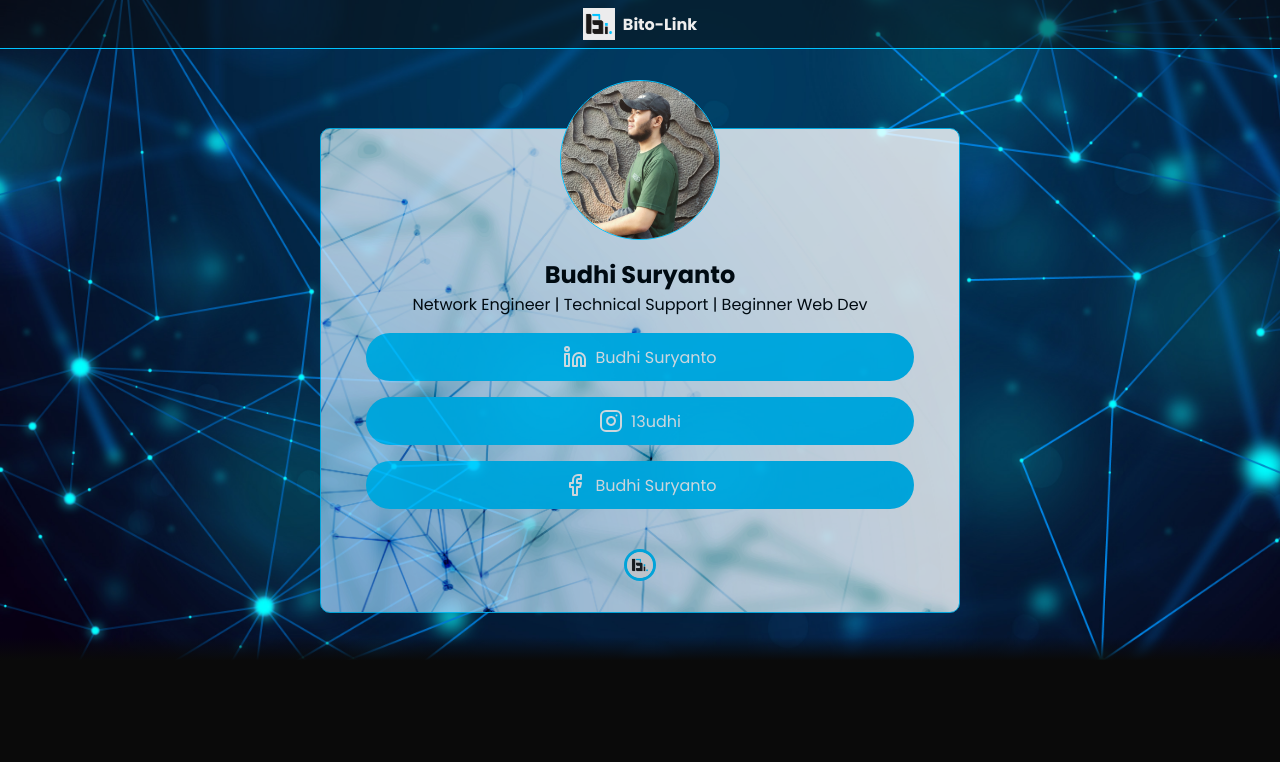
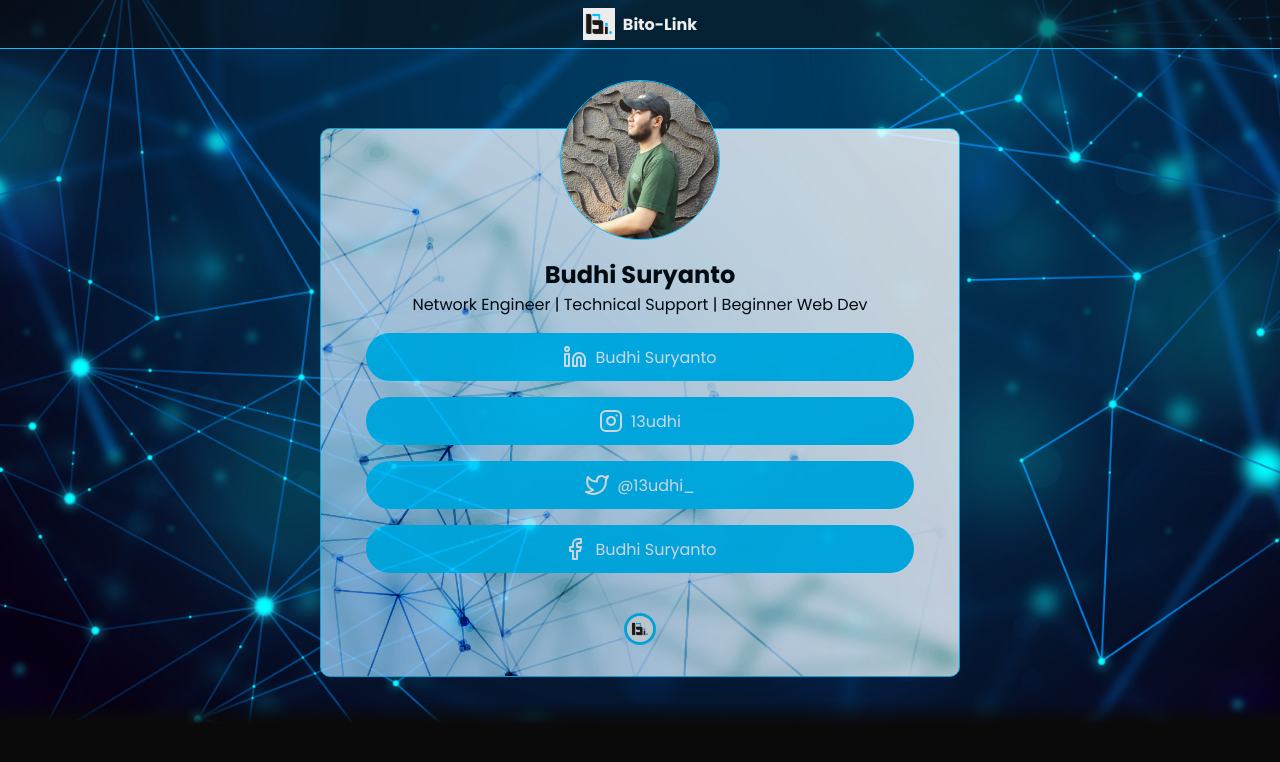
Before and after one commit to 13udhi/weblink-BITO, a plain HTML site: page index.html in a window 1280 px wide. Drawn offline with nearby package versions, Linux system fonts and the light colour scheme.

Commit message:
Update index.html

```diff
--- a/index.html
+++ b/index.html
@@ -41,11 +41,11 @@
                 <a href="https://www.instagram.com/13udhi/" target="_blank"><i class="link" data-feather="instagram"></i><p>13udhi</p></a>
             </div>
             <div class="content-link-socials">
+                <a href="https://twitter.com/13udhi_" target="_blank"><i class="link" data-feather="twitter"></i><p>@13udhi_</p></a>
+            </div>
+            <div class="content-link-socials">
                 <a href="https://www.facebook.com/budhi.suryanto.37/" target="_blank"><i class="link" data-feather="facebook"></i><p>Budhi Suryanto</p></a>
             </div>
-            <!-- <div class="content-link-socials">
-                <a href="https://twitter.com/13udhi_" target="_blank"><i class="link" data-feather="twitter"></i><p>@13udhi_</p></a>
-            </div> -->
 
             <footer class="footer">
                 <div class="footer-logo">
```
